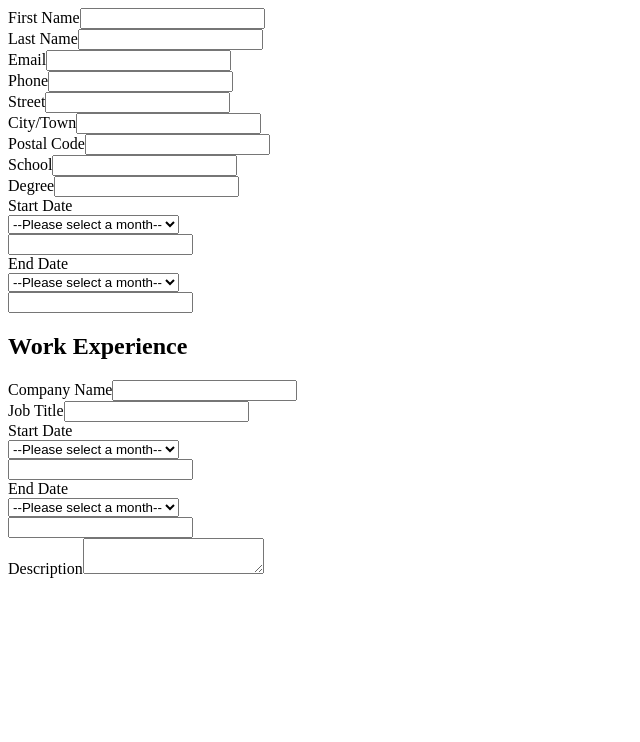
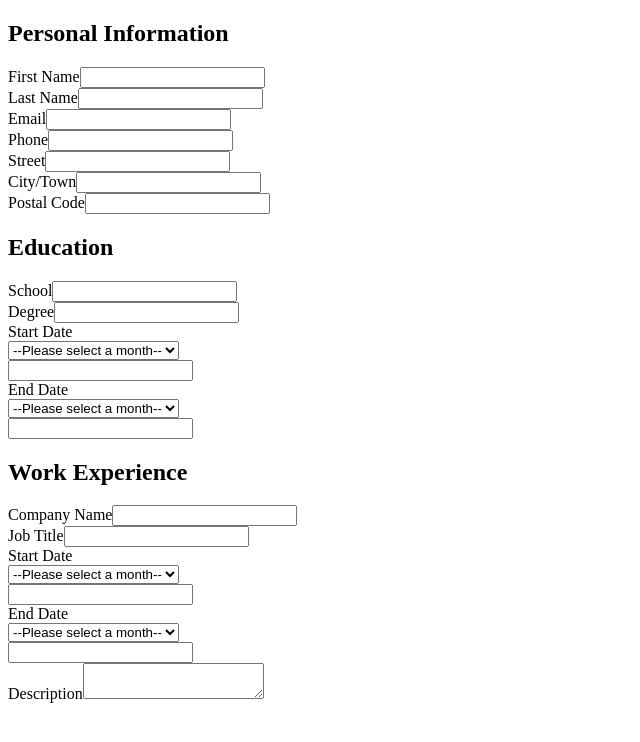
Before and after one commit to kimsjason/cv-project, a React (Create React App) app: page / in a window 1280 px wide. Shown: the top 742 px of the page, without its empty margins (0-640 px from the left). Built offline with nearby package versions, Linux system fonts and the light colour scheme.

Commit message:
Add header elements

```diff
--- a/src/components/Education.js
+++ b/src/components/Education.js
@@ -5,12 +5,13 @@ class Education extends Component {
   render() {
     return (
       <div className="education">
+        <h2>Education</h2>
         <div className="school">
-          <label for="school">School</label>
+          <label htmlFor="school">School</label>
           <input type="text" id="school" name="school"></input>
         </div>
         <div className="degree">
-          <label for="degree">Degree</label>
+          <label htmlFor="degree">Degree</label>
           <input type="text" id="degree" name="degree"></input>
         </div>
         <div>Start Date</div>
--- a/src/components/PersonalInfo.js
+++ b/src/components/PersonalInfo.js
@@ -11,6 +11,7 @@ class PersonalInfo extends Component {
   render() {
     return (
       <div className="personal-info">
+        <h2>Personal Information</h2>
         <Name />
         <Contact />
         <Address />
```
